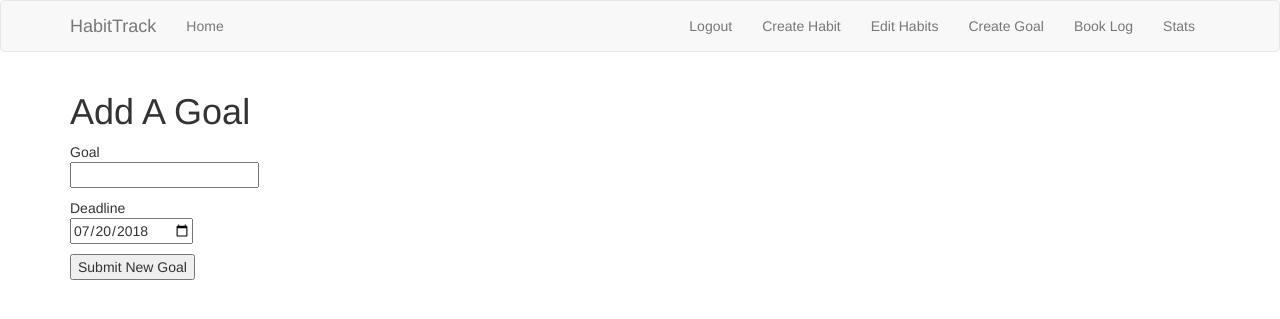
After one commit to bberastain/habittrack, a Flask app: page /goal in a window 1280 px wide. The commit adds this page. Shown: the top 319 px of the page. Run offline with Flask 2, Linux system fonts and the light colour scheme; the visitor is signed in with stand-in values (Sample User, id 1); some libraries are stand-ins or nearby versions.

Commit message:
goals w/o completed button

```diff
--- a/app/main/forms.py
+++ b/app/main/forms.py
@@ -47,3 +47,9 @@ class BookForm(FlaskForm):
     author = StringField('Author', validators=[Optional()])
     date = DateField('Date Finished', default=date.today)
     submit = SubmitField('Submit Finished Book')
+
+
+class GoalForm(FlaskForm):
+    goal = StringField('Goal', validators=[DataRequired()])
+    deadline = DateField('Deadline', default=date.today)
+    submit = SubmitField('Submit New Goal')
--- a/app/main/routes.py
+++ b/app/main/routes.py
@@ -1,9 +1,9 @@
 from flask import session, render_template, flash, redirect, url_for, request
 from app import db
 from app.main.forms import CreateForm, SelectHabitForm, EditForm, \
-    CompleteForm, SelectDateForm, BookForm
+    CompleteForm, SelectDateForm, BookForm, GoalForm
 from flask_login import current_user, login_required
-from app.models import Habit, Completed, Book
+from app.models import Habit, Completed, Book, Goal
 from datetime import date
 from app.main import bp
 from decimal import Decimal, getcontext
@@ -83,8 +83,10 @@ def index():
         session['today'] = sdform.select_date.data.strftime('%Y-%m-%d')
         return redirect(url_for('main.index'))
 
+    goals = Goal.query.filter_by(user_id=current_user.id).all()
     return render_template('index.html', hform=hform, sdform=sdform,
-                           d1=date.today(), d2=ddate, days_habits=days_habits)
+                           d1=date.today(), d2=ddate, days_habits=days_habits,
+                           goals=goals)
 
 
 @bp.route('/create', methods=['GET', 'POST'])
@@ -169,3 +171,17 @@ def book():
         flash('Book Log Updated')
         return redirect(url_for('main.index'))
     return render_template('book.html', title='Books', form=form, books=books)
+
+
+@bp.route('/goal', methods=['GET', 'POST'])
+@login_required
+def goal():
+    form = GoalForm()
+    if form.validate_on_submit():
+        goal = Goal(goal=form.goal.data, deadline=form.deadline.data,
+                    user_id=current_user.id)
+        db.session.add(goal)
+        db.session.commit()
+        flash('New Goal Created')
+        return redirect(url_for('main.index'))
+    return render_template('goal.html', title='Goal', form=form)
--- a/app/models.py
+++ b/app/models.py
@@ -83,5 +83,14 @@ class Book(db.Model):
     user_id = db.Column(db.Integer, db.ForeignKey('user.id'))
 
     def __repr__(self):
-        return '<Id: {}, Title: {}, Author: {}, Date Finished: {}>'.format(
-            self.id, self.title, self.author, self.date)
+        return '<Id: {}, Title: {}>'.format(self.id, self.title)
+
+
+class Goal(db.Model):
+    id = db.Column(db.Integer, primary_key=True)
+    goal = db.Column(db.String(140))
+    deadline = db.Column(db.Date)
+    user_id = db.Column(db.Integer, db.ForeignKey('user.id'))
+
+    def __repr__(self):
+        return '<Id: {}, Goal: {}>'.format(self.id, self.goal)
--- a/app/templates/base.html
+++ b/app/templates/base.html
@@ -27,7 +27,8 @@
                 <li><a href="{{ url_for('auth.logout') }}">Logout</a></li>
                 <li><a href="{{ url_for('main.create') }}">Create Habit</a></li>
                 <li><a href="{{ url_for('main.select_habit') }}">Edit Habits</a></li>
-                <li><a href="{{ url_for('main.book' ) }}">Book Log</a></li>
+                <li><a href="{{ url_for('main.goal') }}">Create Goal</a></li>
+                <li><a href="{{ url_for('main.book') }}">Book Log</a></li>
                 <li><a href="{{ url_for('main.stats') }}">Stats</a></li>
                 {% endif %}
             </ul>
--- /dev/null
+++ b/app/templates/goal.html
@@ -0,0 +1,14 @@
+{% extends 'base.html' %}
+
+{% block app_content %}
+<h1>Add A Goal</h1>
+<form name="form" action="" method="post">
+  {{ form.hidden_tag() }}
+Goal
+  <p>{{ form.goal }}</p>
+Deadline
+  <p>{{ form.deadline }}</p>
+  <p>{{ form.submit() }}</p>
+</form>
+
+{% endblock %}
--- a/habittrack.py
+++ b/habittrack.py
@@ -3,6 +3,7 @@ from app.models import User, Habit, Completed
 
 app = create_app()
 
+
 @app.shell_context_processor
 def make_shell_context():
     return {'db': db, 'User': User, 'Habit': Habit, 'Completed': Completed}
```
Also changed, not shown: app/templates/index.html (+18 -0 lines), migrations/versions/b412d0ca85d1_goal.py (added, +35 -0 lines), app.db, 2 other files.
